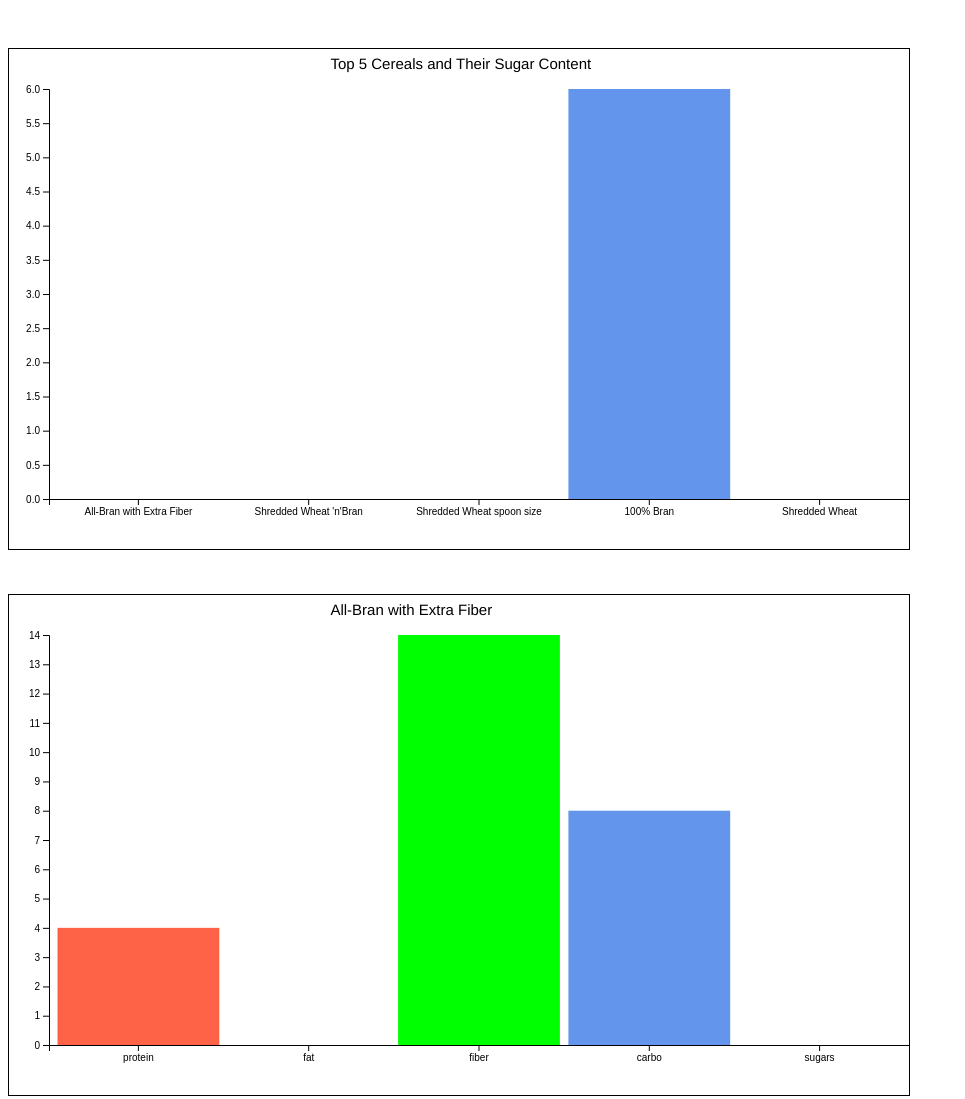
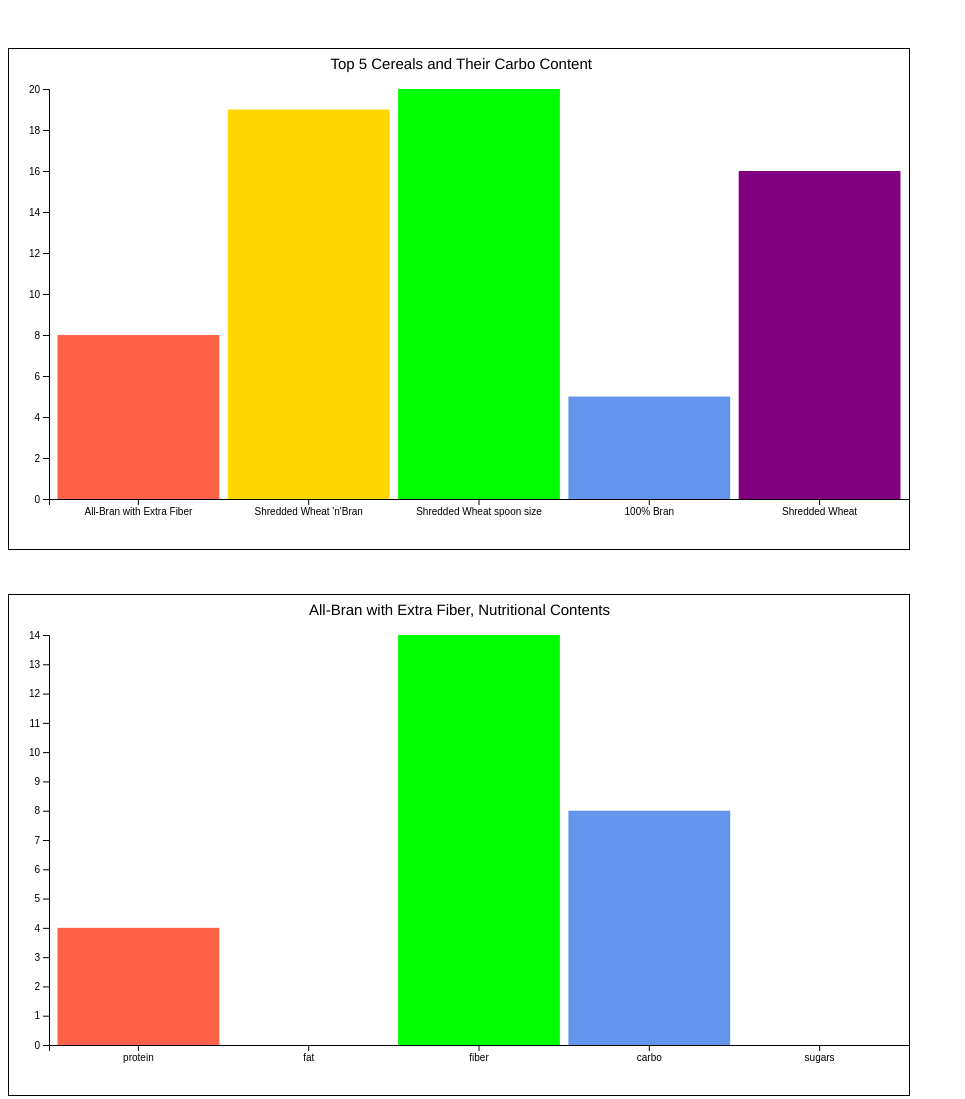
Before and after one commit to stanjdev/d3-cereals, a plain HTML site: page index.html in a window 1280 px wide. Shown: the whole page, without its empty margins (0-965 px from the left). Drawn offline with nearby package versions, Linux system fonts and the light colour scheme.

Commit message:
changed sugar to carbo content

```diff
--- a/index.html
+++ b/index.html
@@ -8,7 +8,7 @@
   <link rel="stylesheet" href="style.css">
 </head>
 <body>
-  <svg id="svg_top_cereals_sugar" width="900" height="500"></svg>
+  <svg id="svg_top_cereals_carbs" width="900" height="500"></svg>
   <svg id="svg_top_cereal_contents" width="900" height="500"></svg>
 
   <script src="https://d3js.org/d3.v7.min.js"></script>
--- a/js/draw/drawTop5.js
+++ b/js/draw/drawTop5.js
@@ -10,12 +10,12 @@
     .range([margin, width])
     .padding(0.05)
 
-  const sugarExtent = d3.extent(top5Data, (d) => d.sugars)
+  const maxCarbs = Math.max(...top5Data.map((cereal) => cereal.carbo))
   const yscale = d3.scaleLinear()
-    .domain(sugarExtent)
+    .domain([0, maxCarbs])
     .range([height, margin])
 
-  const svg = d3.select('#svg_top_cereals_sugar')
+  const svg = d3.select('#svg_top_cereals_carbs')
     .style('margin-top', margin)
     .style('border', 'solid 1px')
 
@@ -39,7 +39,7 @@
 
   title
     .append('text')
-    .text('Top 5 Cereals and Their Sugar Content')
+    .text('Top 5 Cereals and Their Carbo Content')
     .attr('transform', `translate(${width / 2.8}, 20)`)
     .attr('class', 'labelText')
 
@@ -50,7 +50,7 @@
     .append('rect')
     .attr('fill', (d, i) => color(i))
     .attr('x', (d, i) => xscale(d.name))
-    .attr('y', (d, i) => yscale(d.sugars))
+    .attr('y', (d, i) => yscale(d.carbo))
     .attr('width', xscale.bandwidth())
-    .attr('height', (d) => height - yscale(d.sugars))
+    .attr('height', (d) => height - yscale(d.carbo))
 };
--- a/js/draw/drawTopContent.js
+++ b/js/draw/drawTopContent.js
@@ -39,8 +39,8 @@
 
   title
     .append('text')
-    .text('All-Bran with Extra Fiber')
-    .attr('transform', `translate(${width / 2.8}, 20)`)
+    .text('All-Bran with Extra Fiber, Nutritional Contents')
+    .attr('transform', `translate(${width / 3}, 20)`)
     .attr('class', 'labelText')
 
   svg.append('g')
```
